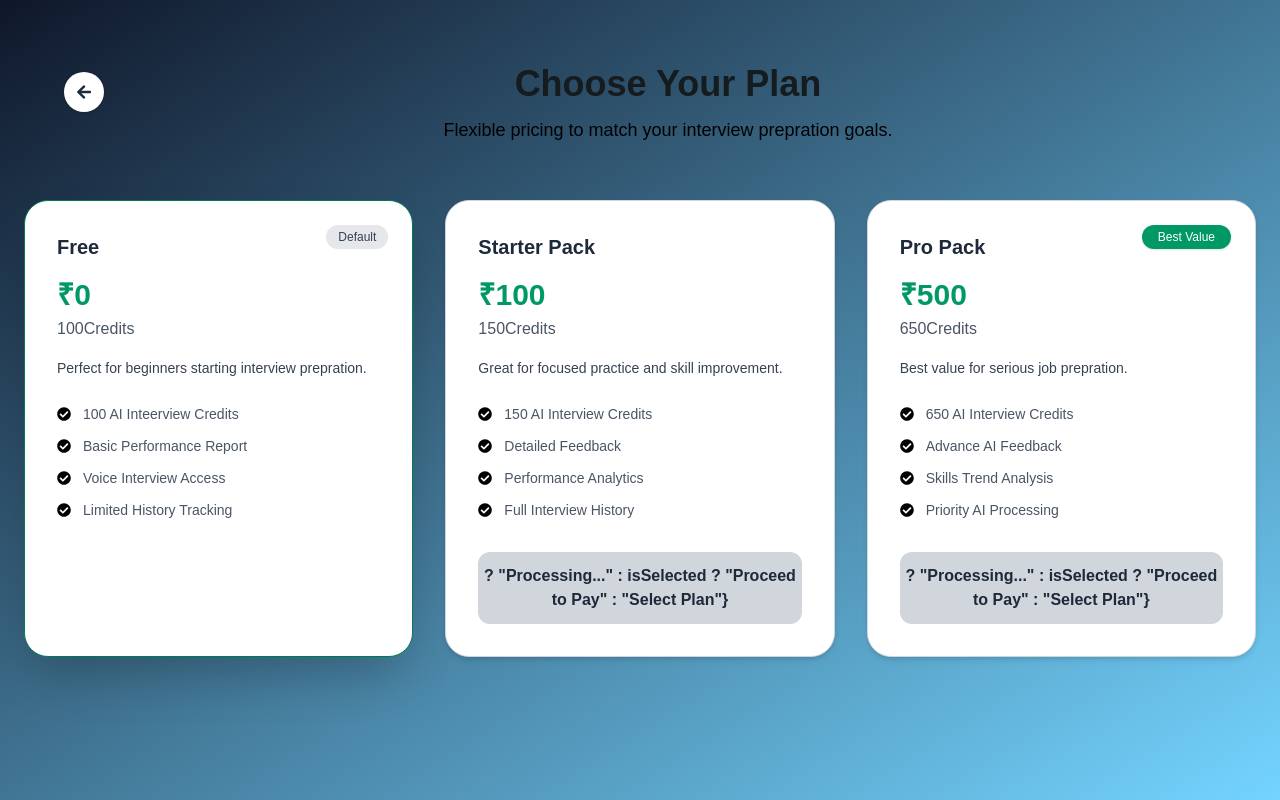
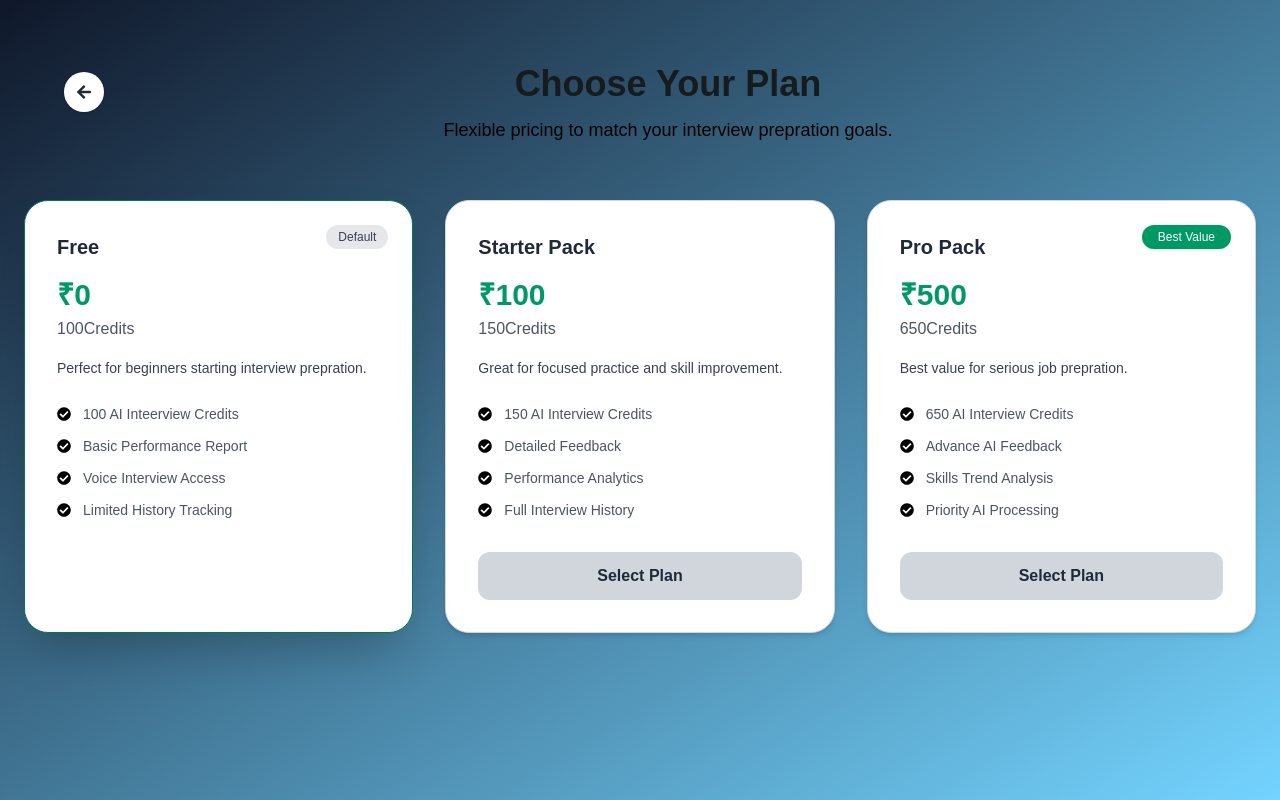
Before and after one commit to ashu-94/AI-Interview-Agent, a React (Vite) app in the folder client/: page /pricing in a window 1280 px wide. Built offline with nearby package versions, Linux system fonts and the light colour scheme; no server answers.

Commit message:
fix: switch from cookies to localStorage JWT auth for cross-origin Render deployment

```diff
--- a/client/src/pages/Pricing.jsx
+++ b/client/src/pages/Pricing.jsx
@@ -227,7 +227,7 @@ function Pricing() {
                       : "bg-gray-300 text-gray-800 hover:bg-emerald-50ss"
                     }`}>
 
-                  { loadingPlan === plan.id }
+                  { loadingPlan === plan.id
 
                     ? "Processing..."
                     : isSelected
```
